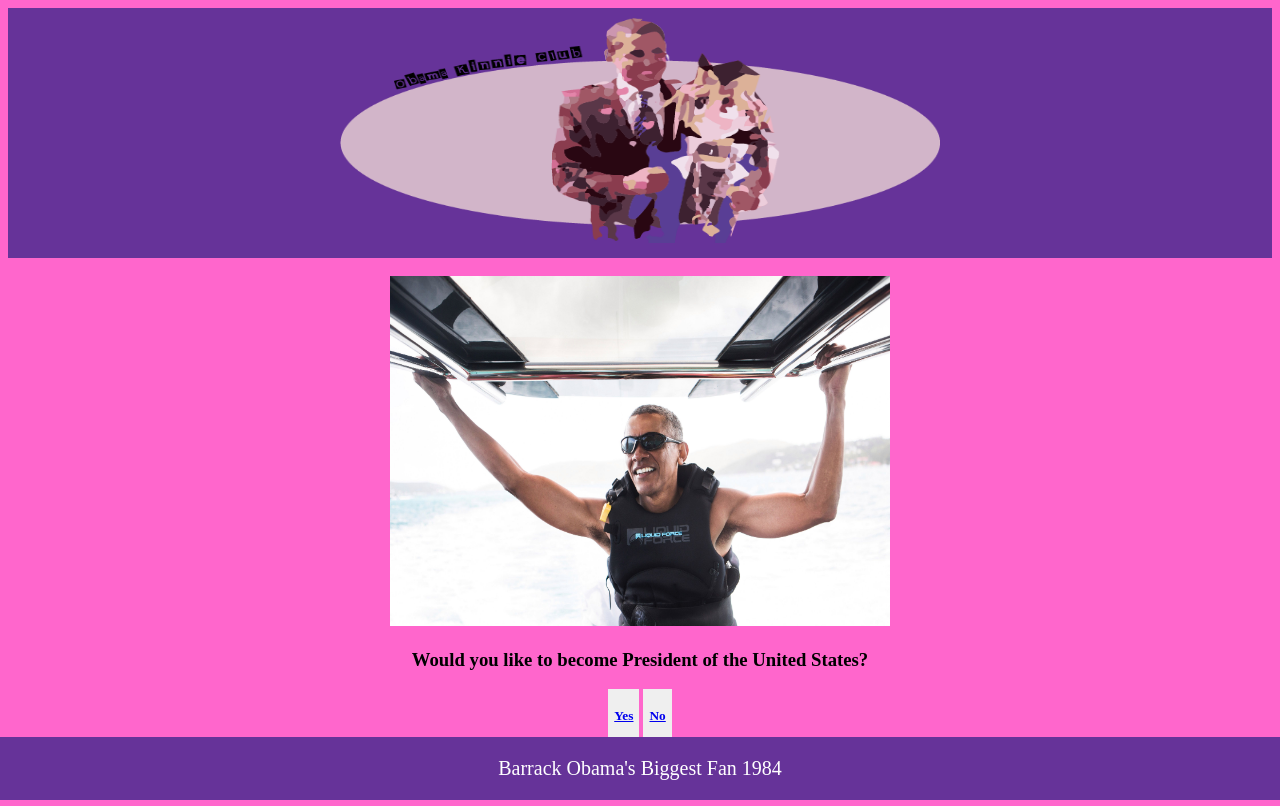
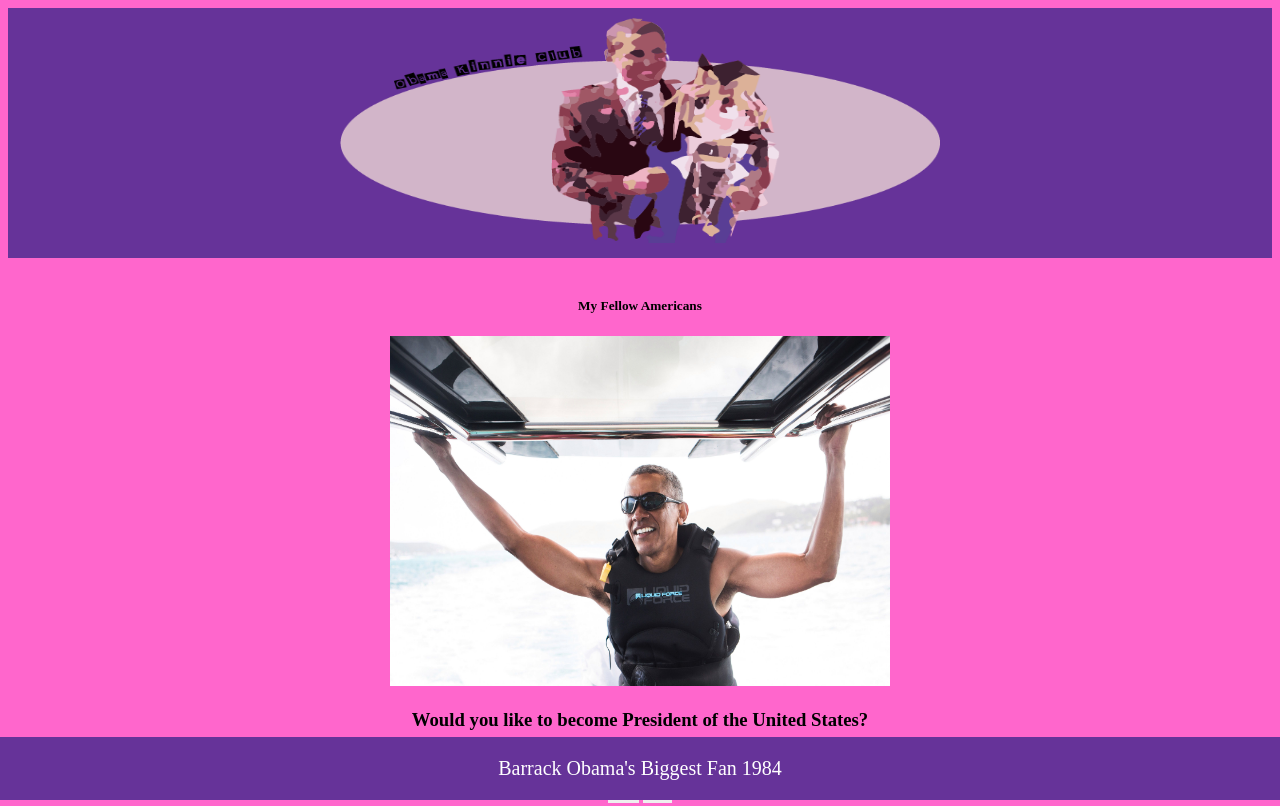
Before and after one commit to aiqbal-hhs/html-css-tasks-xXBillClintonXx, a plain HTML site: page index.html in a window 1280 px wide. Shown: the top 806 px of the page. Drawn offline with Linux system fonts and the light colour scheme.

Commit message:
Update index.html

```diff
--- a/index.html
+++ b/index.html
@@ -9,6 +9,7 @@
     </div>
  <body>
      <br>
+     <h5> My Fellow Americans </h5>
     <img width="500" height="350" src="gettyimages-634187228.jpg" title="where is my super suit">
     <br>
     <h3> Would you like to become President of the United States?</h3>
```
